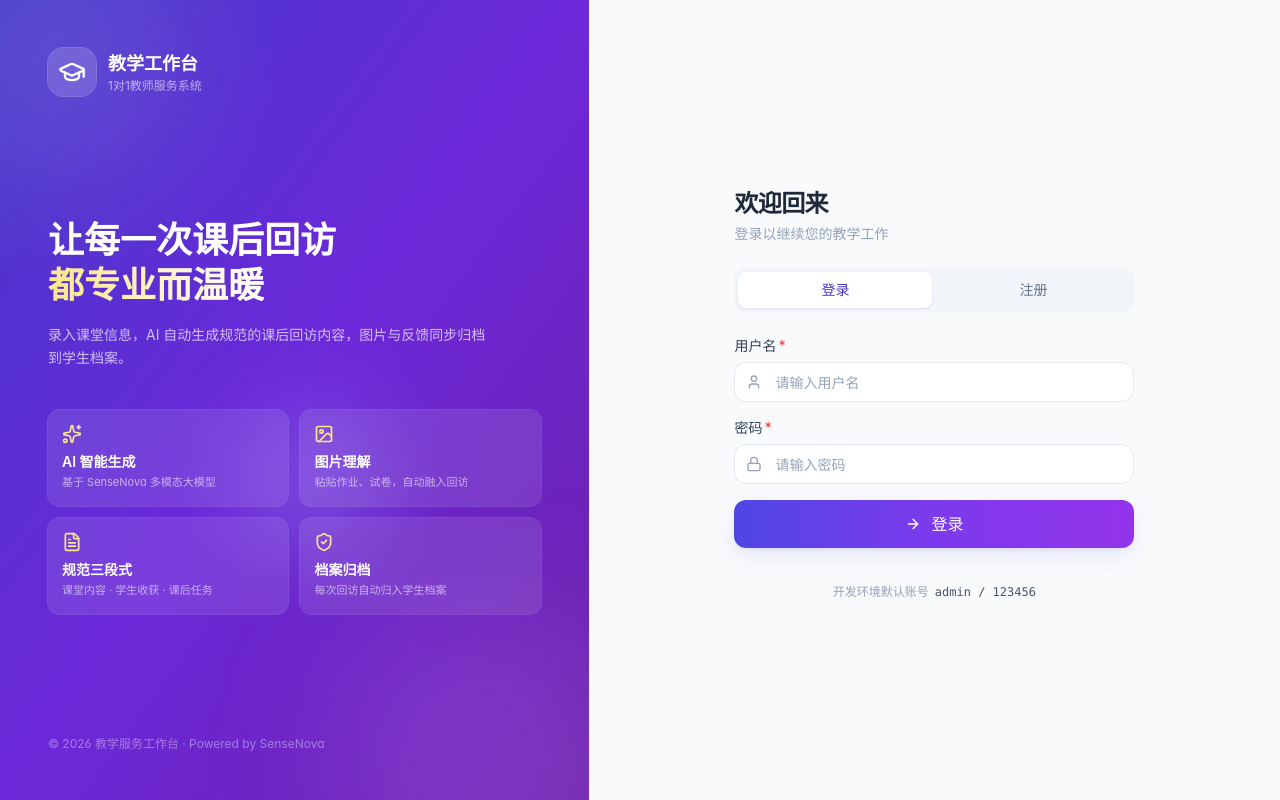
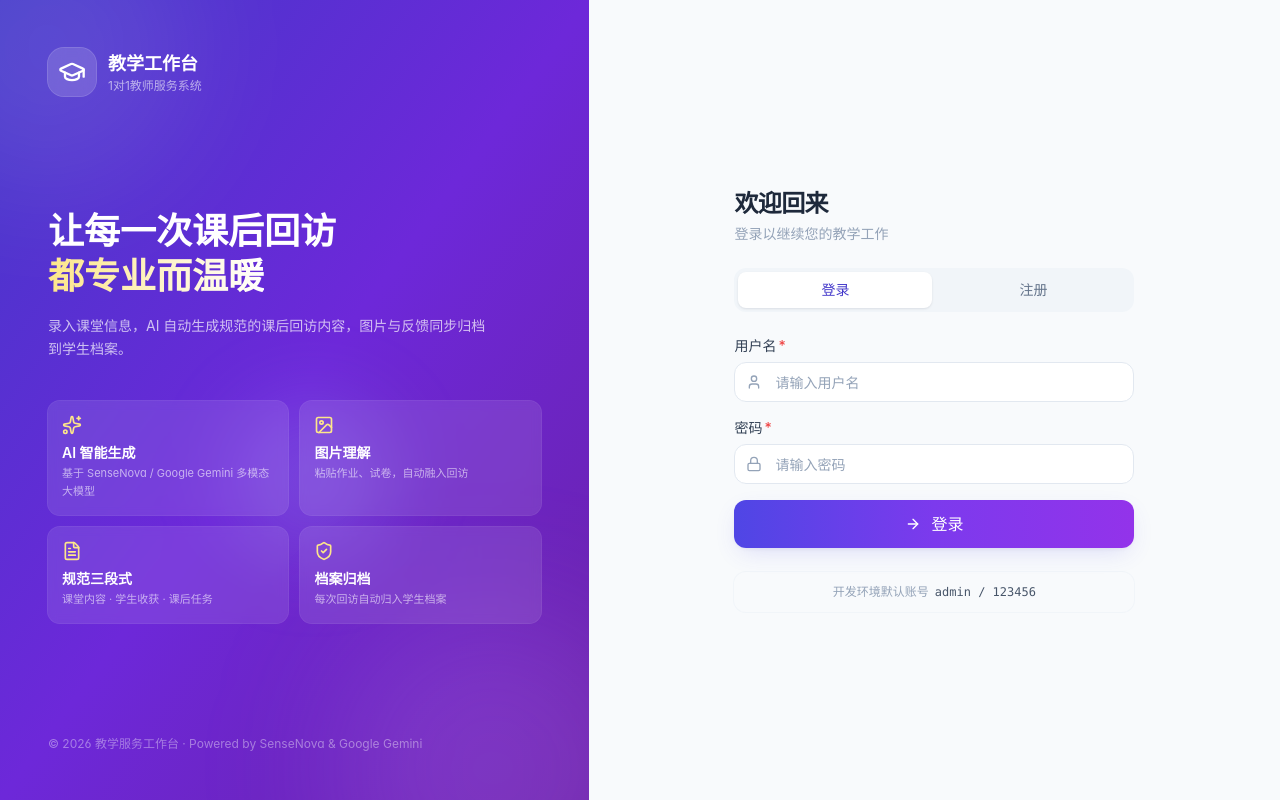
Before and after one commit to JE668/teaching-workbench, a React (Vite) app in the folder web/: page /login in a window 1280 px wide. Built offline with nearby package versions, Linux system fonts and the light colour scheme.

Commit message:
feat: FollowUp/Login 页面动态显示 AI 服务商（SenseNova / Google Gemini）

```diff
--- a/web/src/pages/FollowUp.tsx
+++ b/web/src/pages/FollowUp.tsx
@@ -51,6 +51,7 @@ import { useDraftSync, DraftPayload } from '../hooks/useDraftSync';
 import { useImageUpload } from '../hooks/useImageUpload';
 import { useGroupManagement } from '../hooks/useGroupManagement';
 import { usePreferences } from '../hooks/usePreferences';
+import { api } from '../api/client';
 import { Card, CardHeader } from '../components/ui/Card';
 import Button from '../components/ui/Button';
 import Badge from '../components/ui/Badge';
@@ -168,9 +169,15 @@ export default function FollowUp() {
   const [editing, setEditing] = useState(false);
   const [draft, setDraft] = useState(() => restored?.draft || '');
   const [saving, setSaving] = useState(false);
+  const [providerLabel, setProviderLabel] = useState('SenseNova 多模态');
 
   useEffect(() => {
     api.get('/students').then((r) => setStudents(r.students || [])).catch(() => {});
+    // 获取当前 AI 服务商，用于状态栏显示
+    api.get('/settings').then((r) => {
+      const provider = r.settings?.['ai.provider'] || 'sensenova';
+      setProviderLabel(provider === 'gemini-proxy' ? 'Google Gemini' : 'SenseNova 多模态');
+    }).catch(() => {});
   }, []);
 
   // 历史联想：选中的学生有历史就用它的，否则用全局（新学生也有词可用）
@@ -631,7 +638,7 @@ export default function FollowUp() {
 
           <div className="flex items-center gap-2 rounded-xl bg-white px-3.5 py-2 text-xs shadow-soft ring-1 ring-slate-100">
             <Sparkles className="h-3.5 w-3.5 text-brand-500" />
-            <span className="font-medium text-slate-600">SenseNova 多模态</span>
+            <span className="font-medium text-slate-600">{providerLabel}</span>
           </div>
         </div>
       </div>
--- a/web/src/pages/Login.tsx
+++ b/web/src/pages/Login.tsx
@@ -17,7 +17,7 @@ import { useToast } from '../components/ui/Toast';
 import { cn } from '../lib/utils';
 
 const features = [
-  { icon: Sparkles, title: 'AI 智能生成', desc: '基于 SenseNova 多模态大模型' },
+  { icon: Sparkles, title: 'AI 智能生成', desc: '基于 SenseNova / Google Gemini 多模态大模型' },
   { icon: ImageIcon, title: '图片理解', desc: '粘贴作业、试卷，自动融入回访' },
   { icon: FileText, title: '规范三段式', desc: '课堂内容 · 学生收获 · 课后任务' },
   { icon: ShieldCheck, title: '档案归档', desc: '每次回访自动归入学生档案' },
@@ -114,7 +114,7 @@ export default function Login() {
             </div>
           </div>
 
-          <p className="text-xs text-white/40">© 2026 教学服务工作台 · Powered by SenseNova</p>
+          <p className="text-xs text-white/40">© 2026 教学服务工作台 · Powered by SenseNova & Google Gemini</p>
         </div>
       </div>
 
--- a/web/src/pages/Settings.tsx
+++ b/web/src/pages/Settings.tsx
@@ -33,7 +33,7 @@ interface SettingsState {
 /** AI 服务商清单：id 与服务端设置键的命名空间一一对应 */
 const AI_PROVIDERS = [
   { value: 'sensenova', label: 'SenseNova 官方' },
-  { value: 'gemini-proxy', label: 'Gemini 转发代理（自建）' },
+  { value: 'gemini-proxy', label: 'Google Gemini（自建代理）' },
 ];
 
 /** 当前 provider 下的设置键名：sensenova 沿用历史键，gemini-proxy 用独立命名空间 */
```
